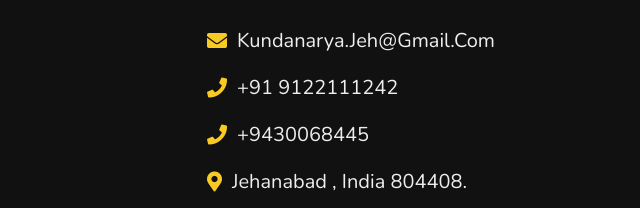
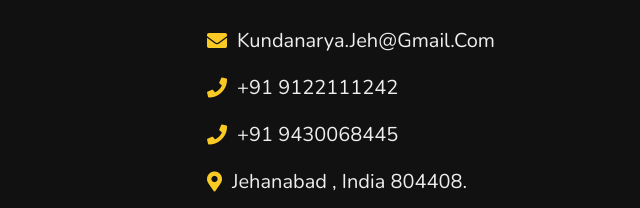
Before and after one commit to jehkundan/Portfolio, a plain HTML site: page index.html in a window 1280 px wide. Shown: the part 2818-3026 px from the top of the page, 303-943 px from the left. Drawn offline with nearby package versions, Linux system fonts and the light colour scheme.

Commit message:
Add files via upload

```diff
--- a/index.html
+++ b/index.html
@@ -221,7 +221,7 @@
           <div class="info">
             <h3><i class="fas fa-envelope"></i> kundanarya.jeh@gmail.com</h3>
             <h3><i class="fas fa-phone"></i> +91 9122111242</h3>
-            <h3><i class="fas fa-phone"></i> +9430068445</h3>
+            <h3><i class="fas fa-phone"></i> +91 9430068445</h3>
             <h3>
               <i class="fas fa-map-marker-alt"></i> Jehanabad , india 804408.
             </h3>
```
